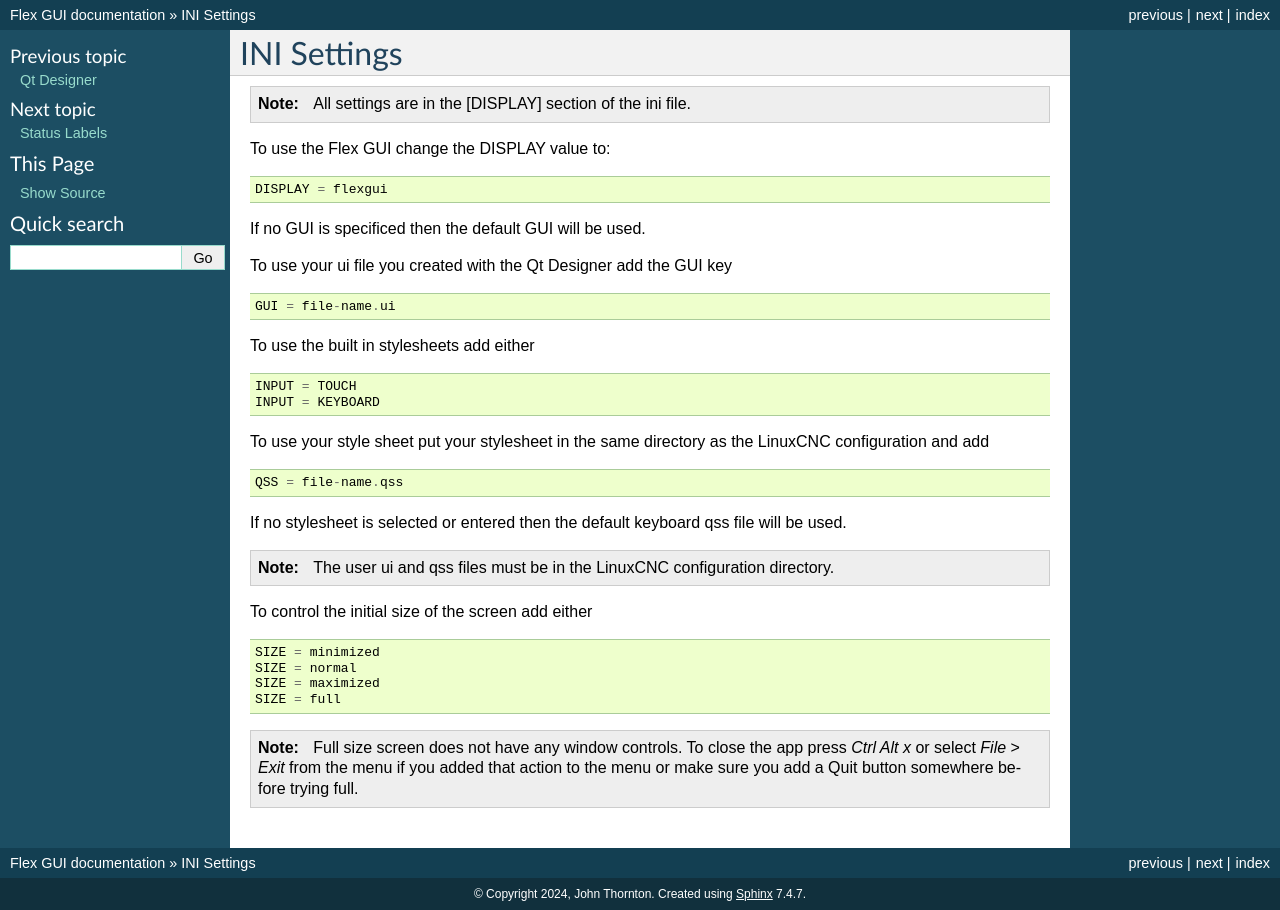
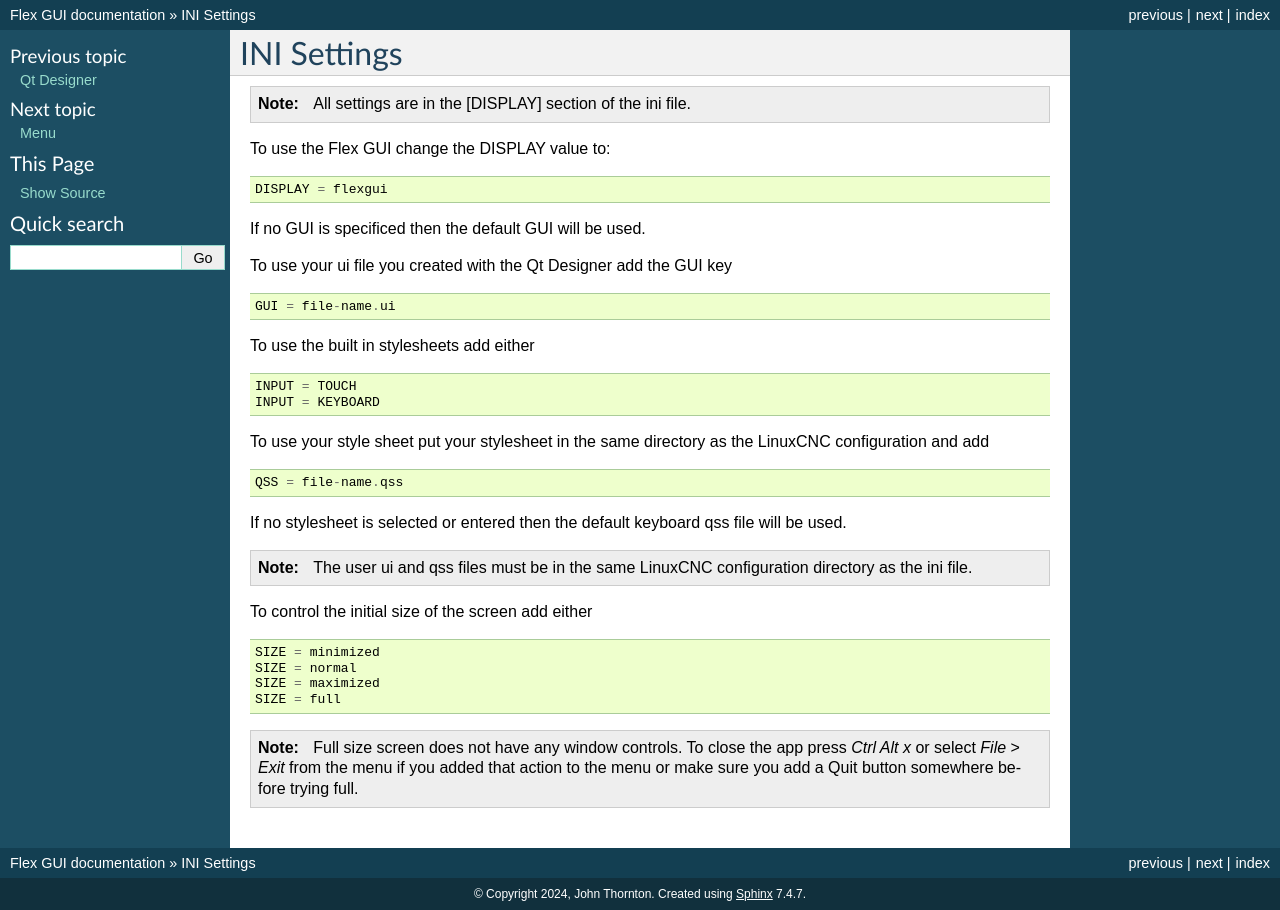
Before and after one commit to jethornton/flexgui, a Sphinx documentation site: the page built from docs/source/ini.rst, in a window 1280 px wide. Built offline with Sphinx 7.4.7, drawn with Linux system fonts in a browser that asks for light colours.

Commit message:
update docs
Signed-off-by: John Thornton <dev@gnipsel.com>

```diff
--- a/docs/source/index.rst
+++ b/docs/source/index.rst
@@ -9,9 +9,9 @@
    install
    designer
    ini
+   menu
+   controls
    labels
-   controls
-   menu
    misc
    hal
    style
--- a/docs/source/ini.rst
+++ b/docs/source/ini.rst
@@ -30,7 +30,8 @@
 If no stylesheet is selected or entered then the default keyboard qss file will
 be used.
 
-.. note:: The user ui and qss files must be in the LinuxCNC configuration directory.
+.. note:: The user ui and qss files must be in the same LinuxCNC configuration
+   directory as the ini file.
 
 To control the initial size of the screen add either
 ::
```
